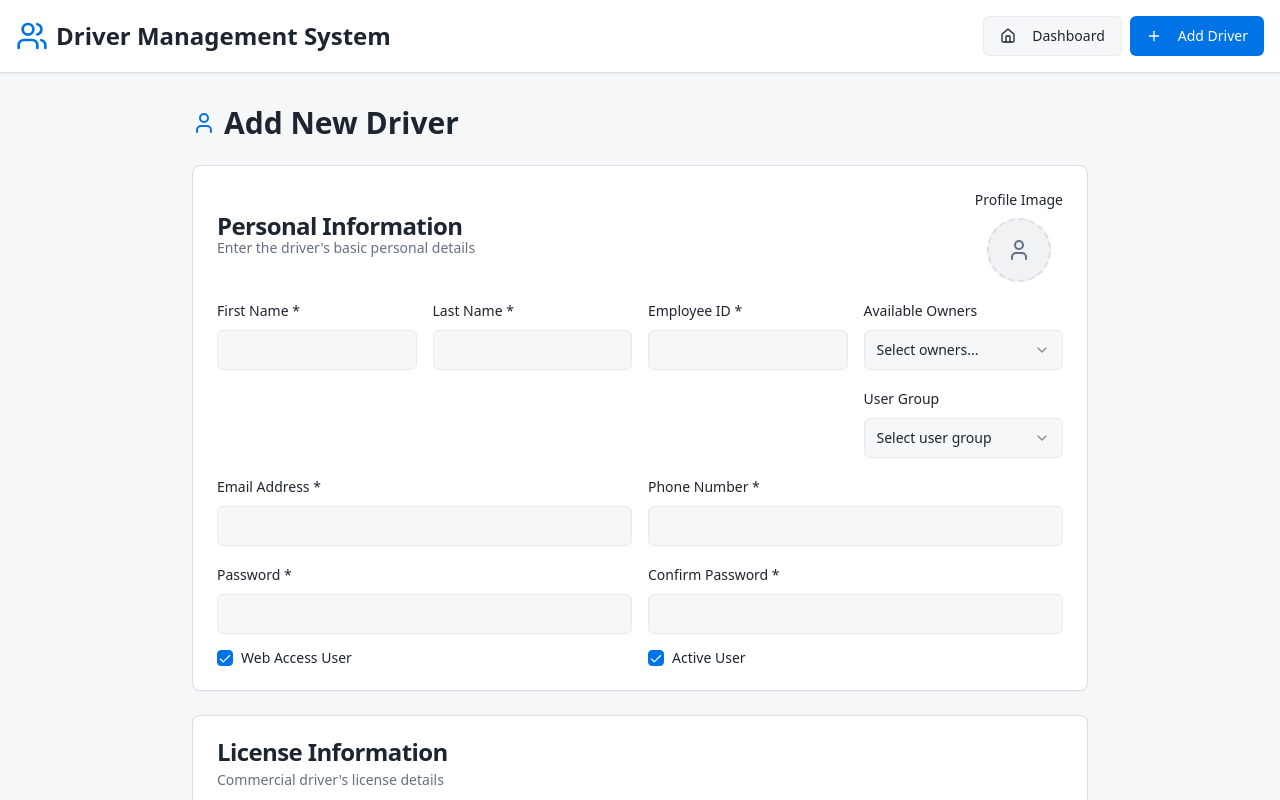
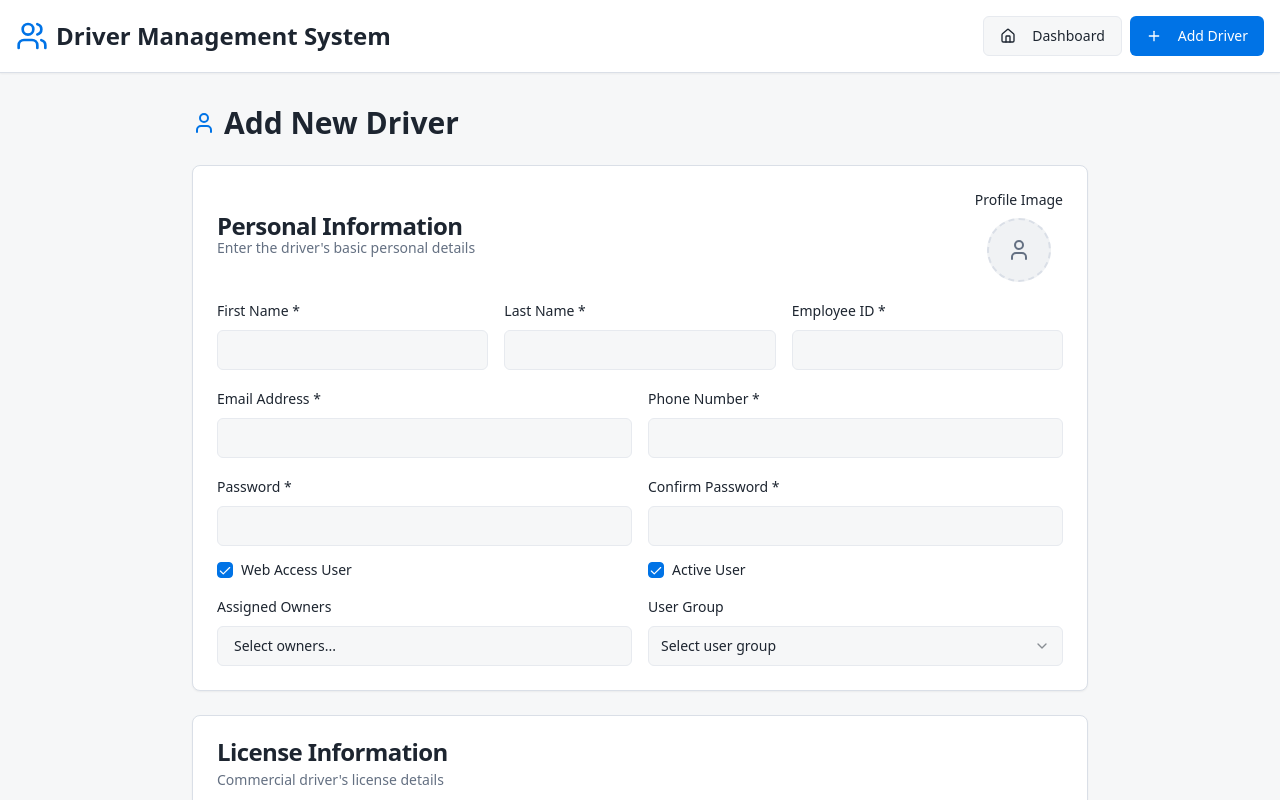
Before and after one commit to jbvelsol/drive-hero-hub, a React (Vite) app: page /drivers/add in a window 1280 px wide. Both pictures are taken after a click on the checkbox 225 px from the left and 570 px from the top of the page. Shown: the top 800 px of the page. Built offline with nearby package versions, Linux system fonts and the light colour scheme.

Commit message:
Refactor user fields
Moved "Available Owners" and "User Group" fields under the "Web Access" and "Active Users" checkboxes. Renamed "Available Owners" to "Assigned Owners" and updated it to be a multi-select dropdown.

```diff
--- a/src/pages/AddDriver.tsx
+++ b/src/pages/AddDriver.tsx
@@ -200,7 +200,7 @@ const AddDriver = () => {
           </CardHeader>
           <CardContent className="space-y-4">
             <div className="space-y-4">
-                <div className={`grid grid-cols-1 gap-4 ${formData.webAccess ? 'md:grid-cols-4' : 'md:grid-cols-3'}`}>
+                <div className="grid grid-cols-1 md:grid-cols-3 gap-4">
                   <div className="space-y-2">
                     <Label htmlFor="firstName">First Name *</Label>
                     <Input
@@ -228,37 +228,6 @@ const AddDriver = () => {
                       required
                     />
                   </div>
-                  {formData.webAccess && (
-                    <div className="space-y-4">
-                      <div className="space-y-2">
-                        <Label htmlFor="availableOwners">Available Owners</Label>
-                        <Select>
-                          <SelectTrigger className="bg-background">
-                            <SelectValue placeholder="Select owners..." />
-                          </SelectTrigger>
-                          <SelectContent className="bg-background border border-border z-50">
-                            <SelectItem value="owner1">Owner 1</SelectItem>
-                            <SelectItem value="owner2">Owner 2</SelectItem>
-                            <SelectItem value="owner3">Owner 3</SelectItem>
-                          </SelectContent>
-                        </Select>
-                      </div>
-                      <div className="space-y-2">
-                        <Label htmlFor="userGroup">User Group</Label>
-                        <Select>
-                          <SelectTrigger className="bg-background">
-                            <SelectValue placeholder="Select user group" />
-                          </SelectTrigger>
-                          <SelectContent className="bg-background border border-border z-50">
-                            <SelectItem value="admin">Admin</SelectItem>
-                            <SelectItem value="manager">Manager</SelectItem>
-                            <SelectItem value="driver">Driver</SelectItem>
-                            <SelectItem value="dispatcher">Dispatcher</SelectItem>
-                          </SelectContent>
-                        </Select>
-                      </div>
-                    </div>
-                  )}
                 </div>
                 <div className="grid grid-cols-1 md:grid-cols-2 gap-4">
                   <div className="space-y-2">
@@ -322,6 +291,57 @@ const AddDriver = () => {
                     <Label htmlFor="isActive">Active User</Label>
                   </div>
                 </div>
+                {formData.webAccess && (
+                  <div className="grid grid-cols-1 md:grid-cols-2 gap-4 mt-4">
+                    <div className="space-y-2">
+                      <Label>Assigned Owners</Label>
+                      <Popover>
+                        <PopoverTrigger asChild>
+                          <Button
+                            variant="outline"
+                            className="w-full justify-start text-left font-normal bg-background"
+                          >
+                            <span>Select owners...</span>
+                          </Button>
+                        </PopoverTrigger>
+                        <PopoverContent className="w-full p-3 bg-background border border-border z-50">
+                          <div className="space-y-2">
+                            <div className="flex items-center space-x-2">
+                              <Checkbox id="owner1" />
+                              <Label htmlFor="owner1" className="text-sm">Owner 1</Label>
+                            </div>
+                            <div className="flex items-center space-x-2">
+                              <Checkbox id="owner2" />
+                              <Label htmlFor="owner2" className="text-sm">Owner 2</Label>
+                            </div>
+                            <div className="flex items-center space-x-2">
+                              <Checkbox id="owner3" />
+                              <Label htmlFor="owner3" className="text-sm">Owner 3</Label>
+                            </div>
+                            <div className="flex items-center space-x-2">
+                              <Checkbox id="owner4" />
+                              <Label htmlFor="owner4" className="text-sm">Owner 4</Label>
+                            </div>
+                          </div>
+                        </PopoverContent>
+                      </Popover>
+                    </div>
+                    <div className="space-y-2">
+                      <Label htmlFor="userGroup">User Group</Label>
+                      <Select>
+                        <SelectTrigger className="bg-background">
+                          <SelectValue placeholder="Select user group" />
+                        </SelectTrigger>
+                        <SelectContent className="bg-background border border-border z-50">
+                          <SelectItem value="admin">Admin</SelectItem>
+                          <SelectItem value="manager">Manager</SelectItem>
+                          <SelectItem value="driver">Driver</SelectItem>
+                          <SelectItem value="dispatcher">Dispatcher</SelectItem>
+                        </SelectContent>
+                      </Select>
+                    </div>
+                  </div>
+                )}
             </div>
           </CardContent>
         </Card>
```
